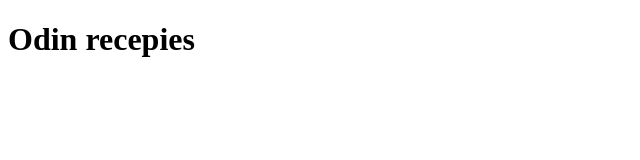
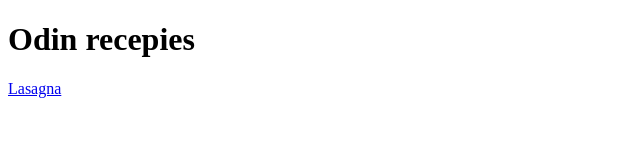
Before and after one commit to merpla/odin-recepies, a plain HTML site: page index.html in a window 1280 px wide. Shown: the full height of the page, 0-640 px from the left. Drawn offline with Linux system fonts and the light colour scheme.

Commit message:
Add link to index.html
Linked lasagna.html to index.html main page.

```diff
--- a/index.html
+++ b/index.html
@@ -6,5 +6,6 @@
     </head>
     <body>
         <h1>Odin recepies</h1>
+        <a href="recepies/lasagna.html">Lasagna</a>
     </body>
 </html>
```
